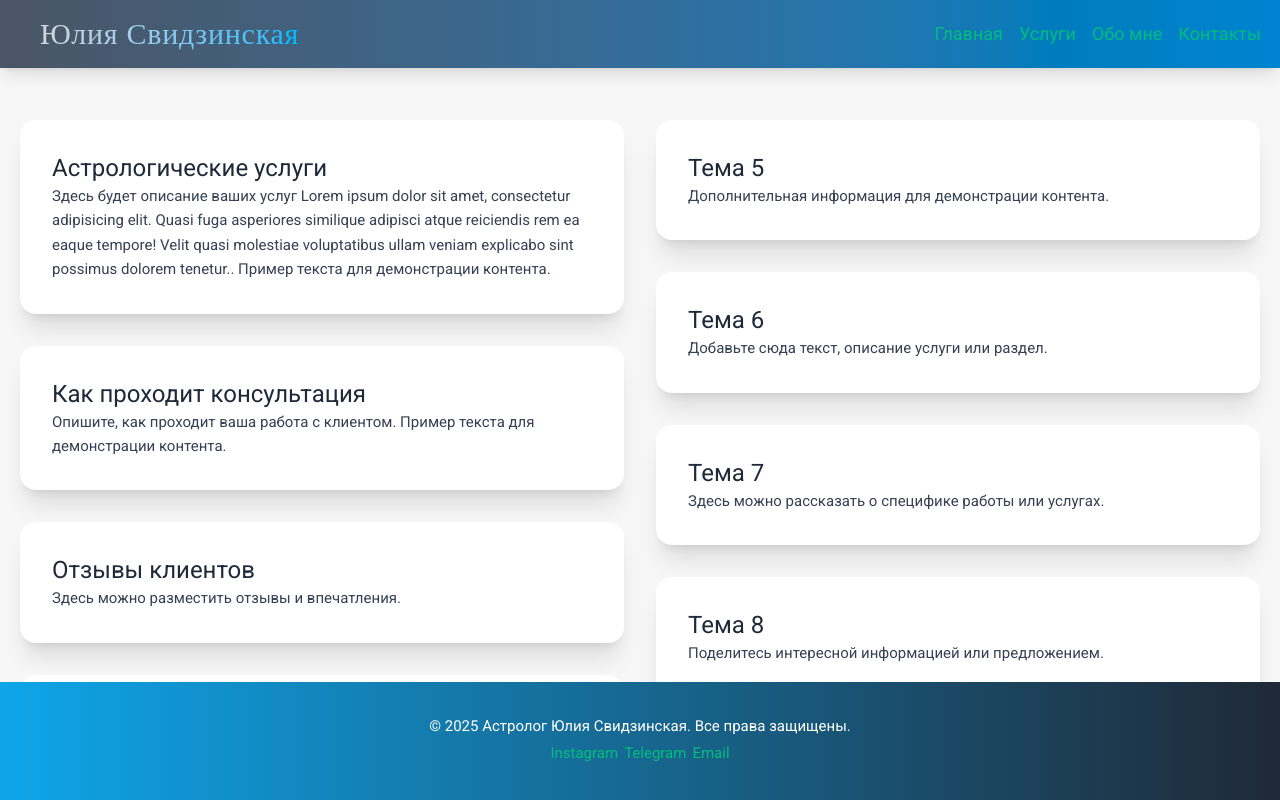
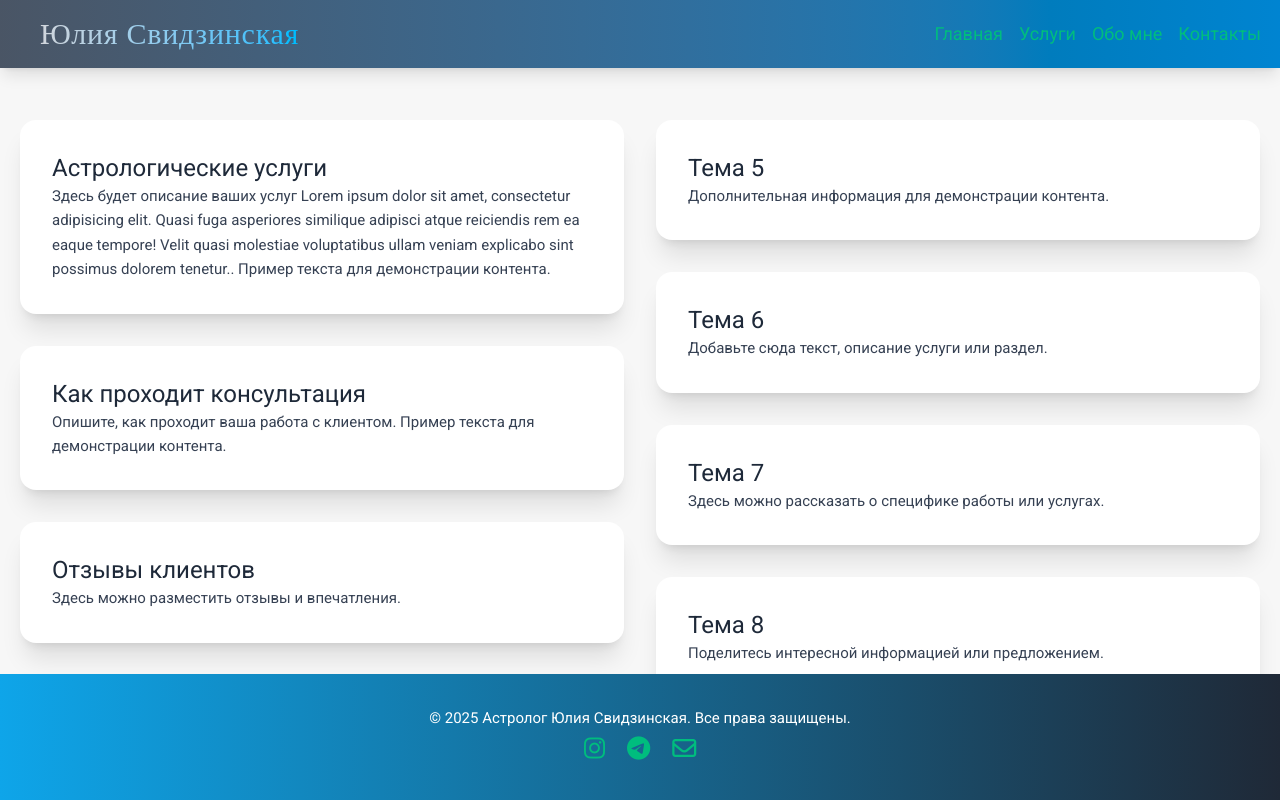
Before and after one commit to Jeefik/astronomy-website, a Vue app: page / in a window 1280 px wide. Built offline with nearby package versions, Linux system fonts and the light colour scheme; a web font is replaced by a local one.

Commit message:
newicons

```diff
--- a/index.html
+++ b/index.html
@@ -4,7 +4,9 @@
     <meta charset="UTF-8">
     <link rel="icon" href="/favicon.ico">
     <meta name="viewport" content="width=device-width, initial-scale=1.0">
-    <title>Vite App</title>
+    <link rel="stylesheet" href="https://cdnjs.cloudflare.com/ajax/libs/font-awesome/6.0.0-beta3/css/all.min.css">
+
+    <title>Astrology</title>
   </head>
   <body>
     <div id="app"></div>
--- a/src/App.vue
+++ b/src/App.vue
@@ -1,13 +1,10 @@
 <template>
   <div id="app" class="min-h-screen min-w-full flex flex-col font-sans">
     <!-- Шапка -->
-    <header
-      class="bg-gradient-to-r from-gray-600 to-sky-600 text-white p-4 fixed top-0 left-0 w-full shadow-lg"
-    >
+    <header class="bg-gradient-to-r from-gray-600 to-sky-600 text-white p-4 fixed top-0 left-0 w-full shadow-lg">
       <div class="container mx-auto flex justify-between items-center">
         <h1
-          class="text-3xl font-bold tracking-wide text-transparent bg-clip-text bg-gradient-to-r from-gray-300 to-sky-400"
-        >
+          class="text-3xl font-bold tracking-wide text-transparent bg-clip-text bg-gradient-to-r from-gray-300 to-sky-400">
           Юлия Свидзинская
         </h1>
 
@@ -16,17 +13,32 @@
 
         <!-- Навигация на больших экранах -->
         <nav class="space-x-3 gap-2.5 hidden lg:flex">
-          <a href="#" class="hover:underline text-lg">Главная</a>
-          <a href="#" class="hover:underline text-lg">Услуги</a>
-          <a href="#" class="hover:underline text-lg">Обо мне</a>
-          <a href="#" class="hover:underline text-lg">Контакты</a>
+          <a href="#" class="text-lg relative group">
+            Главная
+            <span
+              class="absolute left-0 bottom-0 w-full h-0.5 bg-blue-200 scale-x-0 transition-all duration-300 group-hover:scale-x-100"></span>
+          </a>
+          <a href="#" class="text-lg relative group">
+            Услуги
+            <span
+              class="absolute left-0 bottom-0 w-full h-0.5 bg-blue-200 scale-x-0 transition-all duration-300 group-hover:scale-x-100"></span>
+          </a>
+          <a href="#" class="text-lg relative group">
+            Обо мне
+            <span
+              class="absolute left-0 bottom-0 w-full h-0.5 bg-blue-200 scale-x-0 transition-all duration-300 group-hover:scale-x-100"></span>
+          </a>
+          <a href="#" class="text-lg relative group">
+            Контакты
+            <span
+              class="absolute left-0 bottom-0 w-full h-0.5 bg-blue-200 scale-x-0 transition-all duration-300 group-hover:scale-x-100"></span>
+          </a>
         </nav>
 
+
         <!-- Выпадающее меню для мобильных -->
-        <nav
-          v-if="menuOpen"
-          class="lg:hidden absolute top-16 right-0 w-2/3 bg-sky-800 text-white p-4 transition-all duration-500 ease-in-out transform"
-        >
+        <nav v-if="menuOpen"
+          class="lg:hidden absolute top-16 right-0 w-2/3 bg-sky-800 text-white p-4 transition-all duration-500 ease-in-out transform">
           <a href="#" class="block py-2 hover:underline">Главная</a>
           <a href="#" class="block py-2 hover:underline">Услуги</a>
           <a href="#" class="block py-2 hover:underline">Обо мне</a>
@@ -99,15 +111,27 @@
 
     <!-- Футер -->
     <footer
-      class="bg-gradient-to-r from-sky-600 to-gray-800 text-center py-6 text-white p-4 fixed top-0 left-0 w-screen shadow-lg"
-    >
+      class="bg-gradient-to-r from-sky-600 to-gray-800 text-center py-6 text-white p-4 fixed bottom-0 left-0 w-screen shadow-lg">
       <p>© 2025 Астролог Юлия Свидзинская. Все права защищены.</p>
-      <div class="flex justify-center space-x-6 mt-4">
-        <a href="#" class="text-blue-300 hover:text-blue-500">Instagram</a>
-        <a href="#" class="text-blue-300 hover:text-blue-500">Telegram</a>
-        <a href="#" class="text-blue-300 hover:text-blue-500">Email</a>
+      <div class="flex justify-center space-x-6 mt-4 gap-4">
+        <a href="https://www.instagram.com/yulyaaach/" class="text-blue-300 relative group text-2xl">
+          <i class="fab fa-instagram"></i>
+          <span
+            class="absolute left-0 bottom-0 w-full h-0.5 bg-blue-200 scale-x-0 transition-all duration-300 group-hover:scale-x-100"></span>
+        </a>
+        <a href="https://t.me/Yulya_Svidzinskaya" class="text-blue-300 relative group text-2xl">
+          <i class="fab fa-telegram-plane"></i>
+          <span
+            class="absolute left-0 bottom-0 w-full h-0.5 bg-blue-200 scale-x-0 transition-all duration-300 group-hover:scale-x-100"></span>
+        </a>
+        <a href="mailto:yulya_chernikova_97@icloud.com" class="text-blue-300 relative group text-2xl">
+          <i class="fas fa-envelope"></i>
+          <span
+            class="absolute left-0 bottom-0 w-full h-0.5 bg-blue-200 scale-x-0 transition-all duration-300 group-hover:scale-x-100"></span>
+        </a>
       </div>
     </footer>
+
   </div>
 </template>
 
@@ -126,7 +150,9 @@ const toggleMenu = () => {
 @import url('https://fonts.googleapis.com/css2?family=Lora:wght@700&family=Roboto:wght@400&display=swap');
 @import url('https://fonts.googleapis.com/css2?family=Tagesschrift&display=swap');
 
-html, body, #app {
+html,
+body,
+#app {
   height: 100%;
   width: 100%;
   margin: 0;
@@ -147,14 +173,17 @@ header h1 {
 }
 
 main {
-  padding-top: 120px; /* Для того, чтобы контент не перекрывал шапку */
-  padding-bottom: 60px; /* Для футера */
+  padding-top: 120px;
+  /* Для того, чтобы контент не перекрывал шапку */
+  padding-bottom: 60px;
+  /* Для футера */
   flex-grow: 1;
   overflow-y: auto;
   display: flex;
   justify-content: center;
   align-items: flex-start;
-  background-color: #f7f7f7; /* Светлый фон для контента */
+  background-color: #f7f7f7;
+  /* Светлый фон для контента */
 }
 
 main .flex {
@@ -164,7 +193,7 @@ main .flex {
   gap: 2rem;
 }
 
-main .space-y-8 > section {
+main .space-y-8>section {
   margin-bottom: 2rem;
   padding: 2rem;
   border-radius: 16px;
```
